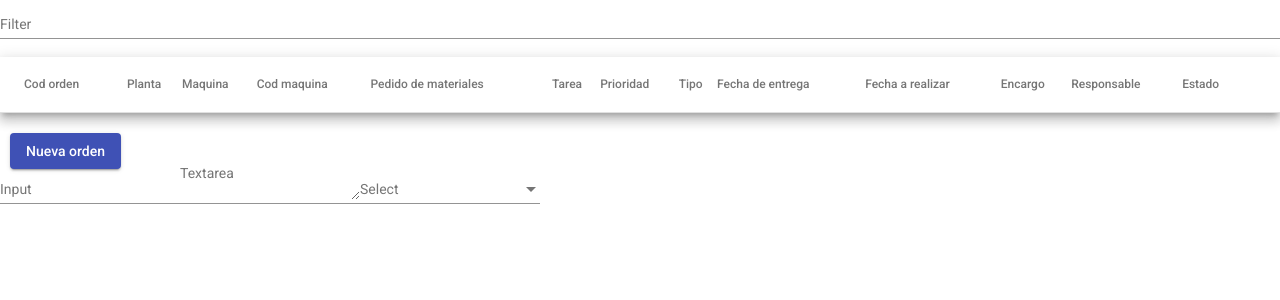
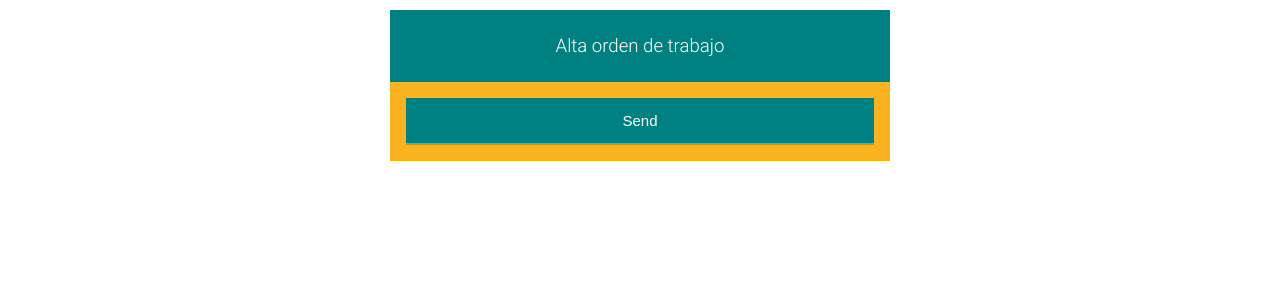
Before and after one commit to nicolascareri/MetalTronik, an Angular app in the folder frontend/: page /form in a window 1280 px wide. Shown: the top 300 px of the page. Built offline with nearby package versions, Linux system fonts and the light colour scheme; no server answers.

Commit message:
Implementacion base del formulario

```diff
--- a/frontend/src/app/app-routing.module.ts
+++ b/frontend/src/app/app-routing.module.ts
@@ -1,10 +1,13 @@
 import { NgModule } from '@angular/core';
 import { Routes, RouterModule } from '@angular/router';
 import { FormComponent } from './form/form.component';
+import { OrdenestrabajoComponent } from "./ordenestrabajo/ordenestrabajo.component";
 
 
 const routes: Routes = [
   { path: 'form', component: FormComponent},
+  { path: 'ordenes', component: OrdenestrabajoComponent},
+  { path: '**', component: OrdenestrabajoComponent}
 ];
 
 @NgModule({
--- a/frontend/src/app/app.component.html
+++ b/frontend/src/app/app.component.html
@@ -11,7 +11,6 @@
 
 <!--UsuarioComponentTest-->
 <!-- <app-usuario></app-usuario> -->
-<app-tabla></app-tabla>
-<app-button></app-button>
+
 
 <router-outlet></router-outlet>
--- a/frontend/src/app/button/button.component.ts
+++ b/frontend/src/app/button/button.component.ts
@@ -8,7 +8,11 @@ import { Component, OnInit } from '@angular/core';
 })
 export class ButtonComponent implements OnInit {
 
-  constructor() { }
+  text: any;
+
+  constructor(
+
+  ) { }
 
 
   goForm(){
--- a/frontend/src/app/form/form.component.html
+++ b/frontend/src/app/form/form.component.html
@@ -1,22 +1,12 @@
-<form>
+<div class="form-container">
+  <h1>Alta orden de trabajo</h1>
 
-    <div class="example-container">
-        <mat-form-field>
-          <input matInput placeholder="Input">
-        </mat-form-field>
+  <form [formGroup]="ordenForm" (ngSubmit)="saveForm()">
 
-        <mat-form-field>
-          <textarea matInput placeholder="Textarea"></textarea>
-        </mat-form-field>
+    <!-- <input type="text" formControlName="apellido" placeholder="User last name">
+    <input type="number" formControlName="dni" placeholder="User dni">
+      <input type="text" formControlName="nombre"  placeholder="User name"> -->
+      <button type="submit" class="btn-send">Send</button>
+  </form>
 
-        <mat-form-field>
-          <mat-select placeholder="Select">
-            <mat-option value="option">Option</mat-option>
-          </mat-select>
-        </mat-form-field>
-      </div>
-
-
-
-
-</form>
+</div>
--- a/frontend/src/app/form/form.component.scss
+++ b/frontend/src/app/form/form.component.scss
@@ -0,0 +1,48 @@
+.form-container{
+    font: 95% Arial, Helvetica, sans-serift;
+    max-width: 500px;
+    padding: 16px;
+    margin: 10px auto;
+    background-color: #FBB220;
+}
+
+.form-container h1{
+    background-color: teal;
+    padding: 20px 0;
+    font-size: 140%;
+    font-weight: 300;
+    text-align: center;
+    color: white;
+    margin: -16px -16px 16px -16px;
+}
+
+.form-container input[type="text"],
+.form-container input[type="number"] {
+    transition: all 0, 30% ease-in-out;
+    outline: none;
+    box-sizing: border-box;
+    width: 100%;
+    background-color: white;
+    margin-bottom: 4%;
+    border: 1px solid white;
+    padding: 3%;
+    color: darkgrey;
+    font: 95% Arial, Helvetica, sans-serif;
+}
+
+.form-container .btn-send{
+    box-sizing: border-box;
+    width: 100%;
+    padding: 3%;
+    background-color: teal;
+    border-bottom: 2px solid #D58E00;
+    border-top-style: none;
+    border-right-style: none;
+    border-left-style: none;
+    color: white;
+    font-size: 15px;
+}
+
+.form-container .btn-send:hover{
+    background-color: #006868;
+}
--- a/frontend/src/app/form/form.component.ts
+++ b/frontend/src/app/form/form.component.ts
@@ -1,5 +1,7 @@
 import { Component, OnInit } from '@angular/core';
-import {FormControl} from '@angular/forms';
+import {FormControl, FormGroup} from '@angular/forms';
+import { UserService } from "../user.service";
+import { OrdenestrabajoService } from "../ordenestrabajo.service";
 
 
 @Component({
@@ -9,12 +11,41 @@ import {FormControl} from '@angular/forms';
 })
 export class FormComponent implements OnInit {
 
-  myControl = new FormControl();
-  options: string[] = ['One', 'Two', 'Three'];
 
-  constructor() { }
+  createFormGroup(){
+    return new FormGroup({
+      codigo_encargo: new FormControl(''),
+      estado: new FormControl(''),
+      fecha_realizar: new FormControl(''),
+      pedido_materiales: new FormControl(''),
+      planta: new FormControl(''),
+      prioridad: new FormControl(''),
+      codigo_responsable: new FormControl(''),
+      codigo_tarea: new FormControl(''),
+      tipo: new FormControl(''),
+
+    })
+  }
+
+  ordenForm: FormGroup;
+
+
+  constructor(private OrdenestrabajoService: OrdenestrabajoService) {
+    this.ordenForm = this.createFormGroup();
+   }
 
   ngOnInit(): void {
+
+  }
+
+  resetForm() {
+    this.ordenForm.reset();
+  }
+
+  saveForm() {
+    console.log(this.ordenForm.value);
+    this.OrdenestrabajoService.postOrder(this.OrdenestrabajoService).subscribe(user => console.log(user)
+    );
   }
 
 }
--- a/frontend/src/app/ordenestrabajo.service.ts
+++ b/frontend/src/app/ordenestrabajo.service.ts
@@ -13,4 +13,8 @@ export class OrdenestrabajoService {
     return this.http.get('http://localhost:8080/api/ordenes-trabajo');
   }
 
+  postOrder(userForm){
+    return this.http.post<any>('http://localhost:8080/api/ordenes-trabajo', userForm.value);
+  }
+
 }
--- /dev/null
+++ b/frontend/src/app/ordenestrabajo/ordenestrabajo.component.html
@@ -0,0 +1,2 @@
+<app-tabla></app-tabla>
+<app-button></app-button>
--- /dev/null
+++ b/frontend/src/app/ordenestrabajo/ordenestrabajo.component.ts
@@ -0,0 +1,15 @@
+import { Component, OnInit } from '@angular/core';
+
+@Component({
+  selector: 'app-ordenestrabajo',
+  templateUrl: './ordenestrabajo.component.html',
+  styleUrls: ['./ordenestrabajo.component.scss']
+})
+export class OrdenestrabajoComponent implements OnInit {
+
+  constructor() { }
+
+  ngOnInit(): void {
+  }
+
+}
--- a/frontend/src/app/user.service.ts
+++ b/frontend/src/app/user.service.ts
@@ -6,10 +6,16 @@ import { HttpClient } from '@angular/common/http';
 })
 export class UserService {
 
+
   constructor(protected http: HttpClient) { }
 
   getUsers() {
     return this.http.get('http://localhost:8080/api/usuario');
   }
 
+  postUser(userForm){
+    return this.http.post<any>('http://localhost:8080/api/usuario', userForm.value);
+  }
+
+
 }
```
Also changed, not shown: frontend/src/app/app.module.ts (+5 -5 lines), frontend/src/app/ordenestrabajo/ordenestrabajo.component.scss (added), 1 other file (tests, documents, lock files or other folders).
